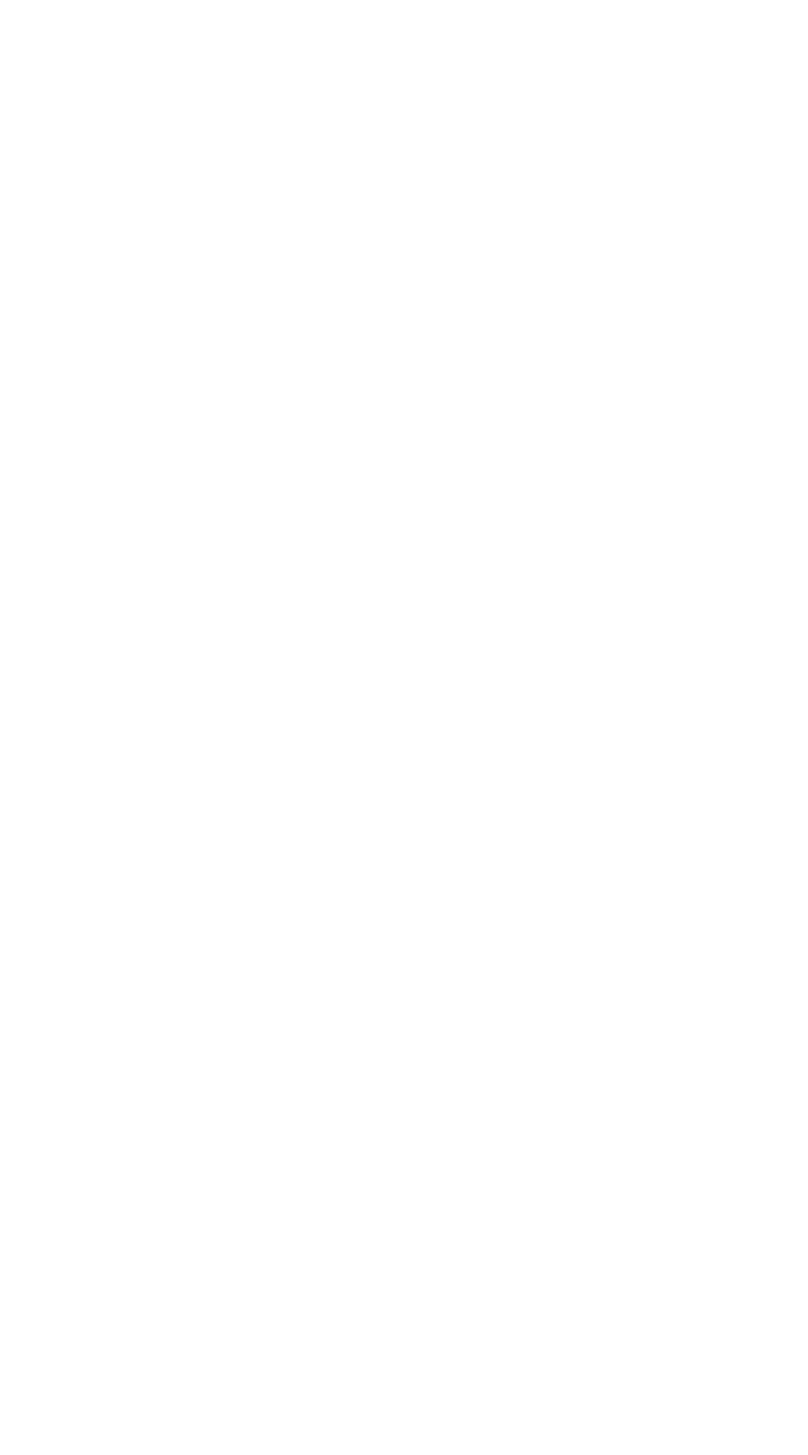
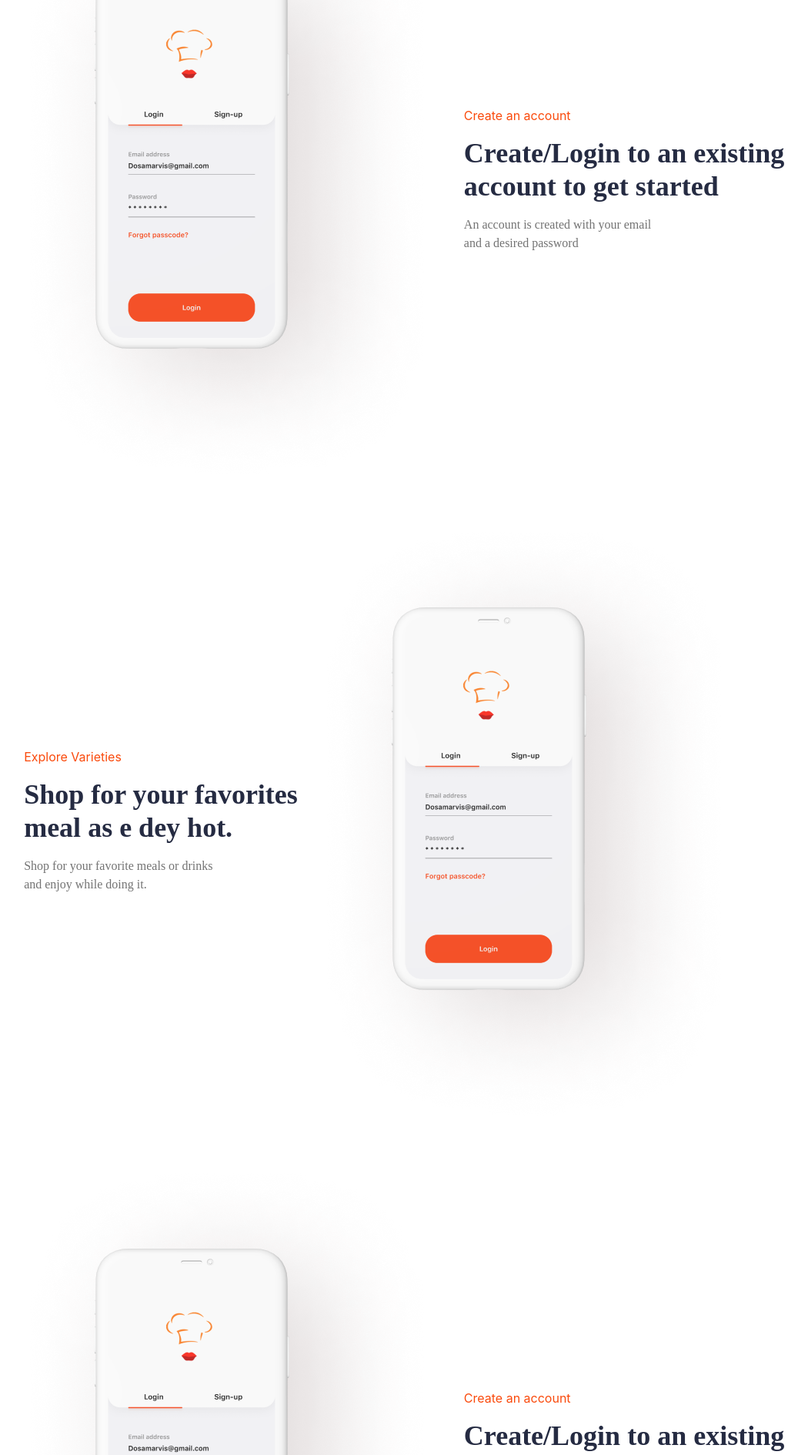
Before and after one commit to jahrulezfrancis/Food-delivery-web-app, a React (Create React App) app: page / in a window 1280 px wide. Shown: the part 1460-3350 px from the top of the page at 77% size, without its empty margins (130-1180 px from the left). Before the commit the page ends 1280 px from the top, so only its background shows below. Built offline with nearby package versions, Linux system fonts and the light colour scheme.

Commit message:
completed the Mockup Section

```diff
--- a/src/Components/Header/AppMockUp.jsx
+++ b/src/Components/Header/AppMockUp.jsx
@@ -2,7 +2,29 @@ import { Box, Flex, Heading, VStack, HStack, Text, Center, Divider, Image } from
 import React from 'react';
 import MobileMockRed from "../../Components/Images/mobile-mockup-red.png"
 import MobileMockWhite from "../../Components/Images/mobile-mockup-white.png"
+import MockSec1 from "../../Components/Images/MockSec1.png"
+import MockSec2 from "../../Components/Images/MockSec2.png"
+import MockSec3 from "../../Components/Images/MockSec3.png"
 
+
+function MockupTemp(props) {
+    return (
+        <Flex direction={{ sm: 'column', md: 'column', lg: 'row' }}>
+            <Image src={props.image} alt='' />
+            <VStack justify='center' align='start' spacing='1em'>
+                <Text color='#FA4A0C'>{props.heading}</Text>
+                <Heading fontFamily='Montserrat' color='#252B42'>
+                    {props.lineone} <br />
+                    {props.linetwo}
+                </Heading>
+                <Text fontFamily='Montserrat' color='#737373'>
+                    {props.line2one} <br />
+                    {props.line2two}
+                </Text>
+            </VStack>
+        </Flex>
+    )
+}
 
 export default function AppMockUp() {
     return (
@@ -16,9 +38,26 @@ export default function AppMockUp() {
                     <Divider orientation='horizontal' size='80%' />
                 </Center>
                 <Heading>How The App Works</Heading>
+                <MockupTemp image={MockSec1} heading='Create an account' lineone='Create/Login to an existing'
+                    linetwo='account to get started' line2one='An account is created with your email' line2two='and a desired password' />
+
                 <Flex direction={{ sm: 'column', md: 'column', lg: 'row' }}>
+                    <VStack justify='center' align='start' spacing='1em'>
+                        <Text color='#FA4A0C'>Explore Varieties</Text>
+                        <Heading fontFamily='Montserrat' color='#252B42'>
+                            Shop for your favorites <br />
+                            meal as e dey hot.
+                        </Heading>
+                        <Text fontFamily='Montserrat' color='#737373'>
+                            Shop for your favorite meals or drinks <br />
+                            and enjoy while doing it.
+                        </Text>
+                    </VStack>
+                    <Image src={MockSec1} alt='' />
+                </Flex>
 
-                </Flex>
+                <MockupTemp image={MockSec1} heading='Create an account' lineone='Create/Login to an existing'
+                    linetwo='account to get started' line2one='An account is created with your email' line2two='and a desired password' />
             </VStack>
         </Box>
     )
```
